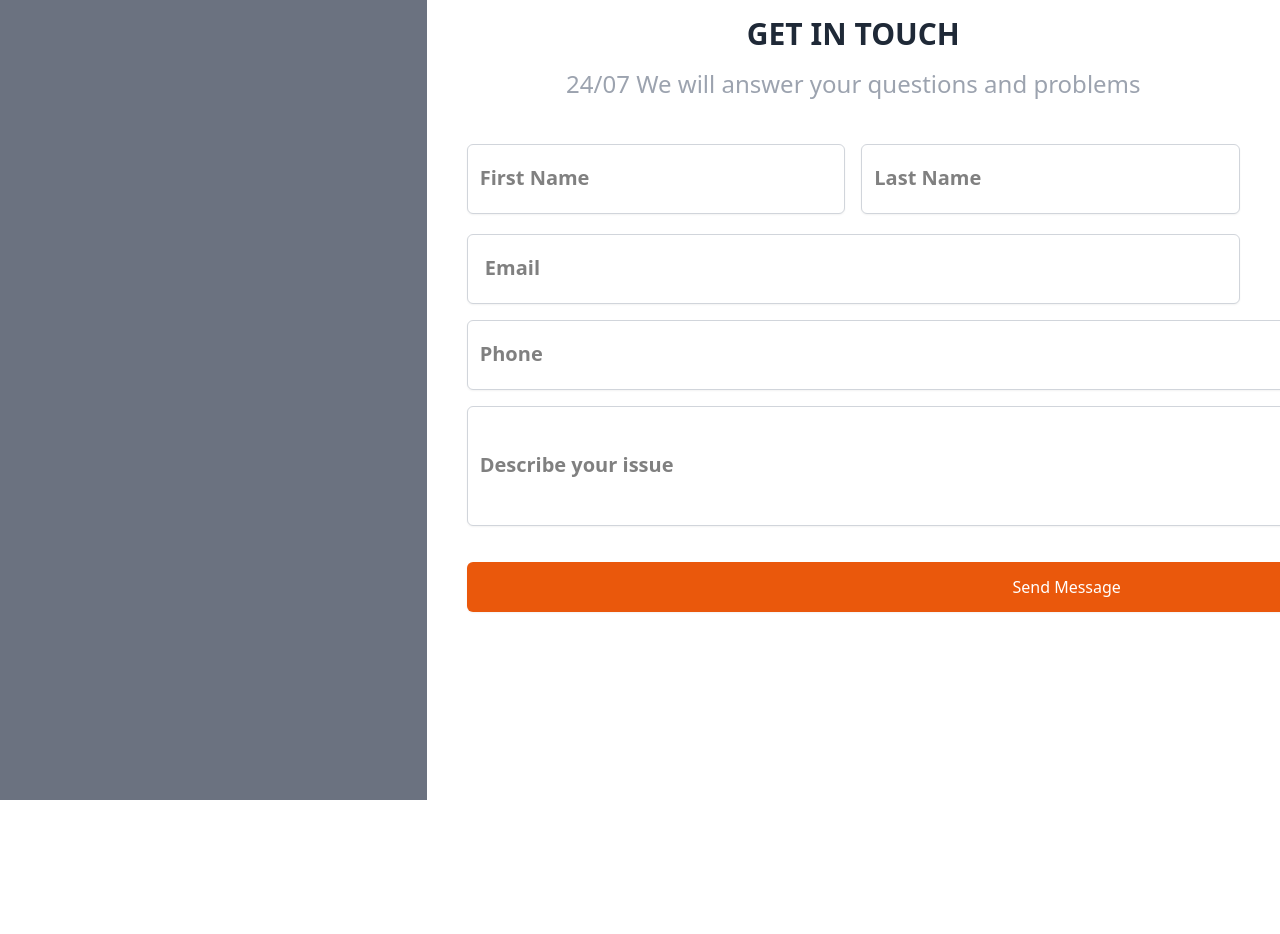
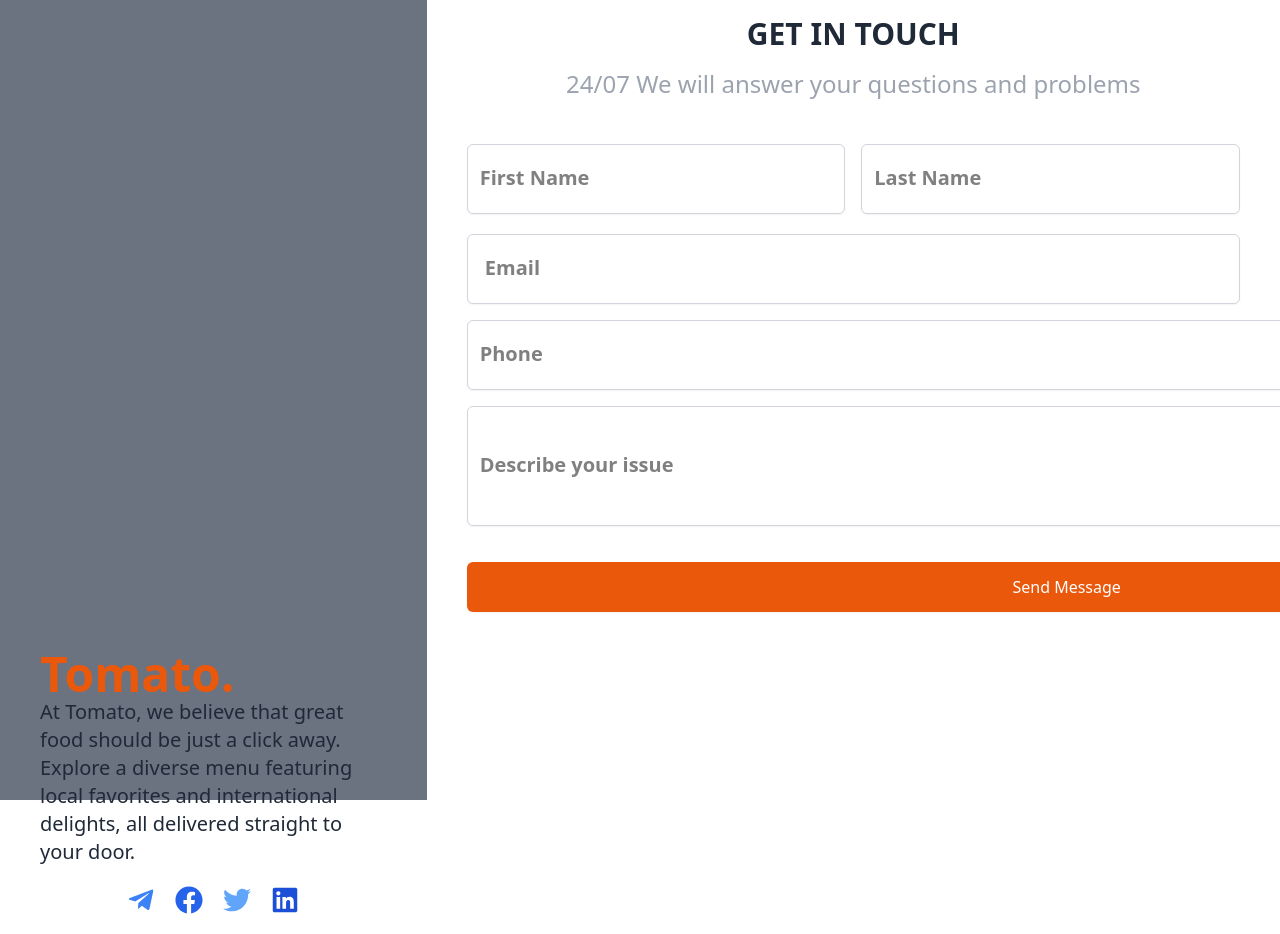
Before and after one commit to Hamici-Amir/e-commerce, a React (Vite) app in the folder client/: page /Contacts in a window 1280 px wide. Shown: the top 934 px of the page. Before the commit the page ends 800 px from the top, so only its background shows below. Built offline with nearby package versions, Linux system fonts and the light colour scheme.

Commit message:
contacts

```diff
--- a/client/src/components/Navbar/Contacts.jsx
+++ b/client/src/components/Navbar/Contacts.jsx
@@ -1,6 +1,6 @@
 import React, { useState } from 'react';
 import{User} from "lucide-react" ;
-
+import { FaTelegramPlane, FaFacebook, FaTwitter, FaLinkedin } from 'react-icons/fa';
 export const Contacts = () => {
   const [formData, setFormData] = useState({
     name: '',
@@ -44,7 +44,29 @@ export const Contacts = () => {
   return (
     <section className="w-full   h-screen  bg-white flex   ">
         <div className='w-1/3  bg-gray-500  bg-cover'>
-
+            <div className='mt-[650px]  mx-10'>
+            <div className=" text-orange-600   lg:text-5xl text-4xl  font-extrabold   ">
+                    Tomato.
+            </div>
+              <p className='text-xl '>At Tomato, we believe that great food should
+                be just a click away. Explore a diverse menu featuring local
+                 favorites and international delights, all delivered straight
+                  to your door.</p>
+            </div>
+            <div className="flex space-x-5 items-center justify-center py-5 ">
+      <a href="https://telegram.org" target="_blank" rel="noopener noreferrer" className="text-blue-500 border-spacing-1 hover:text-blue-700">
+        <FaTelegramPlane size={28} />
+      </a>
+      <a href="https://facebook.com" target="_blank" rel="noopener noreferrer" className="text-blue-600 hover:text-blue-800">
+        <FaFacebook size={28} />
+      </a>
+      <a href="https://twitter.com" target="_blank" rel="noopener noreferrer" className="text-blue-400 hover:text-blue-600">
+        <FaTwitter size={28} />
+      </a>
+      <a href="https://linkedin.com" target="_blank" rel="noopener noreferrer" className="text-blue-700 hover:text-blue-900">
+        <FaLinkedin size={28} />
+      </a>
+    </div>
 
         </div>
         <div className='w-2/3 h-full' >
@@ -58,7 +80,7 @@ export const Contacts = () => {
         <div className='flex'>
 
           <input
-          placeholder='First Name'
+            placeholder='First Name'
             type="text"
             id="name"
             name="name"
@@ -82,7 +104,7 @@ export const Contacts = () => {
 
 
 
-        <div className='flex items-center justify-center'>
+        <div className='flex items-center justify-center border-collapse input-container'>
 
           <input
             placeholder=' Email'
@@ -93,7 +115,7 @@ export const Contacts = () => {
             onChange={handleChange}
 
             required
-            className="mt-1 ml-10 mr-10 h-[70px] focus:border-orange-600 font-bold text-3xl  block w-[1200px] px-3 py-2 border border-gray-300 rounded-md shadow-sm focus:outline-none focus:ring-indigo-500 focus:border-indigo-500 sm:text-sm"
+            className="input-field mt-1 ml-10 mr-10 h-[70px] focus:border-orange-600 font-bold text-3xl  block w-[1200px] px-3 py-2 border border-gray-300 rounded-md shadow-sm focus:outline-none focus:ring-indigo-500 focus:border-indigo-500 sm:text-sm"
           />
         </div>
 
```
